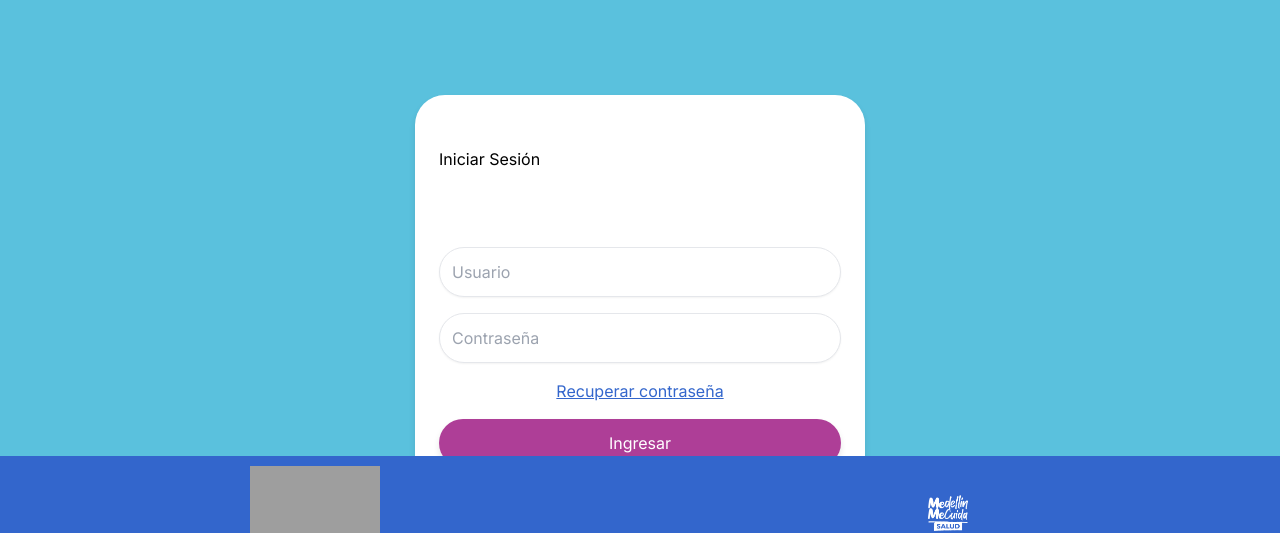
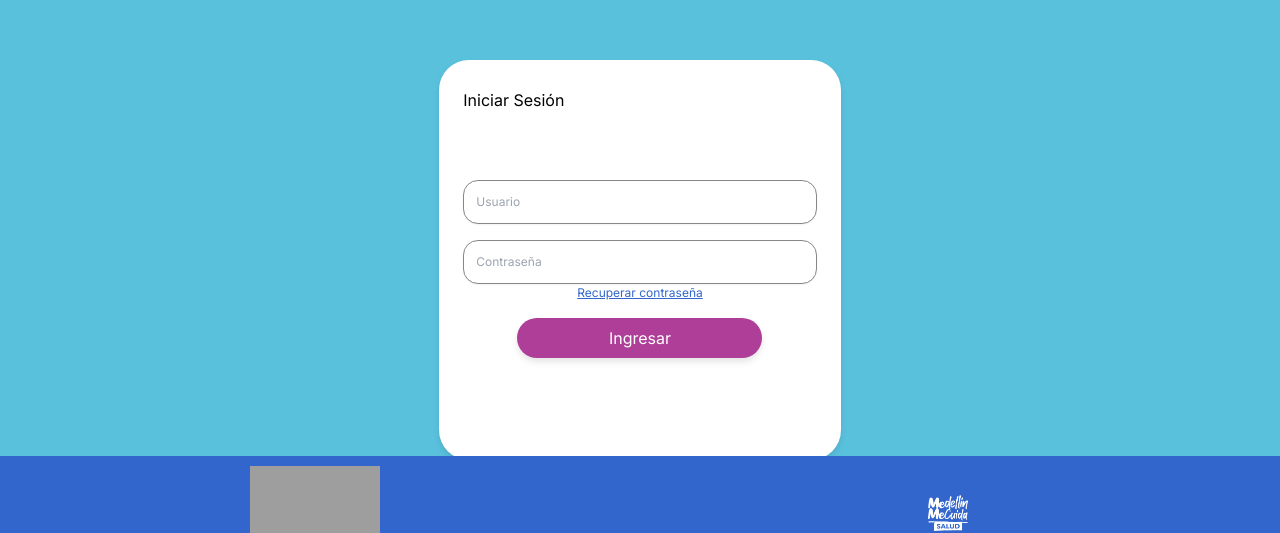
Before and after one commit to jior1626/dea_frontend, a Next.js app: page / in a window 1280 px wide. Shown: the part 232-765 px from the top of the page. Built offline with nearby package versions, Linux system fonts and the light colour scheme; grey boxes are pictures that could not be loaded.

Commit message:
Correcciones en page pricipal

```diff
--- a/app/components/Header.css
+++ b/app/components/Header.css
@@ -279,6 +279,7 @@ header {
   .drop {
     display: flex;
     align-items: center;
+    justify-content: flex-end;
   }
 
   #dropdownMenuLink {
--- a/app/page.css
+++ b/app/page.css
@@ -1,6 +1,6 @@
 /* Estilos generales */
 body{
-  overflow: hidden;
+  overflow: auto;
 }
 /* Estilo del contenedor principal */
 .flex-container {
@@ -34,7 +34,7 @@ body{
 
 /* Estilos flexibles con centrado de elementos */
 .containerLogin {
-  min-height: 450px;
+  min-height: auto;
   margin: 0 auto;
   display: flex;
   align-items: center;
@@ -63,8 +63,10 @@ h1{
 
 /* Estilo del botón */
 .buttonLogin {
-  align-items: "center";
-  width: 100%;
+  justify-content: center;
+  display: flex;
+  width: 245px;
+  height: 40px;
   background-color: #AE3E97; /* Reemplaza con el color personalizado deseado */
   color: white;
   padding: 12px 5px;
@@ -72,16 +74,32 @@ h1{
   box-shadow: 0 4px 6px rgba(0, 0, 0, 0.1);
   cursor: pointer;
   margin-top: 1rem;
+  align-items: center;
 }
-
+.inputForm {
+  margin-top: 1rem;
+  width: 100%;
+  padding: 0.75rem;
+  border-radius: 15px;
+  box-shadow: 0 1px 2px 0 rgba(0, 0, 0, 0.05);
+  border: 1px solid #878787;
+  color: #000;
+  font-size: 12px;
+}
 .recuperarPass{
   color: #3366CC;
   text-align: center;
   margin: auto auto;
+  font-size: 12px;
+
 }
-
+.buttonContainer{
+  width: 100%;
+  display: flex;
+  justify-content: center;
+}
 .inicioS{
-  line-height: 5rem;
+  line-height: 2rem;
 }
 
 .recu{
@@ -91,7 +109,10 @@ h1{
 
 @media screen and (min-width: 900px) {
   body{
-    overflow: auto;
+    overflow: hidden;
+  }
+  .flex-container {
+    min-height: 90vh;
   }
 
   .relative-container{
@@ -104,8 +125,9 @@ h1{
   }
 
   .containerLogin {
-    min-height: 500px;
+    min-height: auto;
     margin: auto 0;
+
 
   }
   h1{
--- a/app/page.tsx
+++ b/app/page.tsx
@@ -88,22 +88,24 @@ export default function Home() {
           <h2 className="inicioS">Iniciar Sesión</h2>
           <input
             type="email"
-            className="w-full p-3 rounded-full shadow-sm border text-black"
+            className="inputForm"
             placeholder="Usuario"
             onChange={(e) => setEmail(e.target.value)}
           />
           <input
             type="password"
-            className="mt-4 mb-4 w-full p-3 rounded-full shadow-sm border text-black"
+            className="inputForm"
             placeholder="Contraseña"
             onChange={(e) => setPassword(e.target.value)}
           />
           <div className="recuperarPass">
             <a className="recu">Recuperar contraseña</a>
           </div>
-          <button className="buttonLogin " onClick={handleLogin}>
-            Ingresar
-          </button>
+          <div className="buttonContainer">
+            <button className="buttonLogin " onClick={handleLogin}>
+              Ingresar
+            </button>
+          </div>
           <br></br>
           <br></br>
           <br></br>
```
